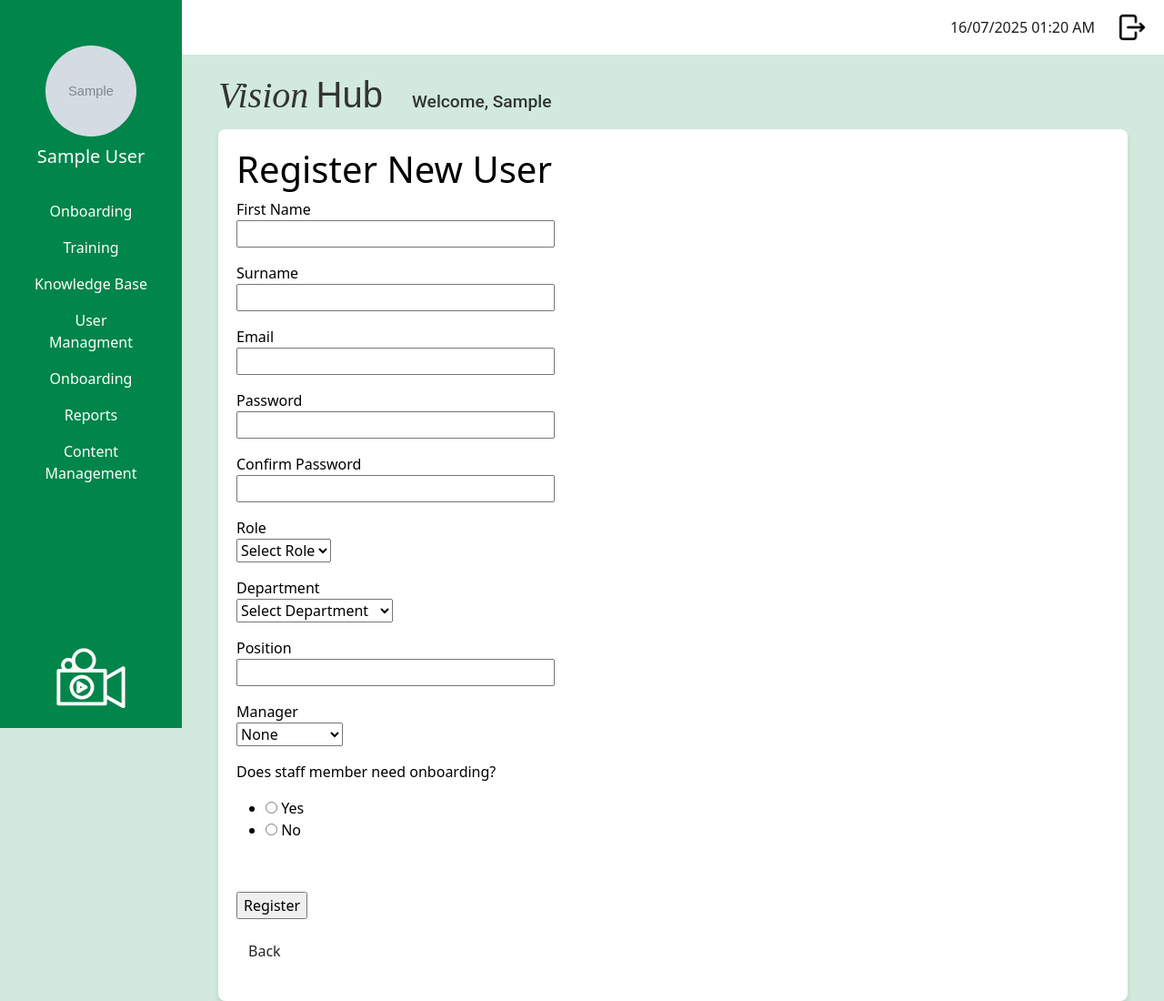
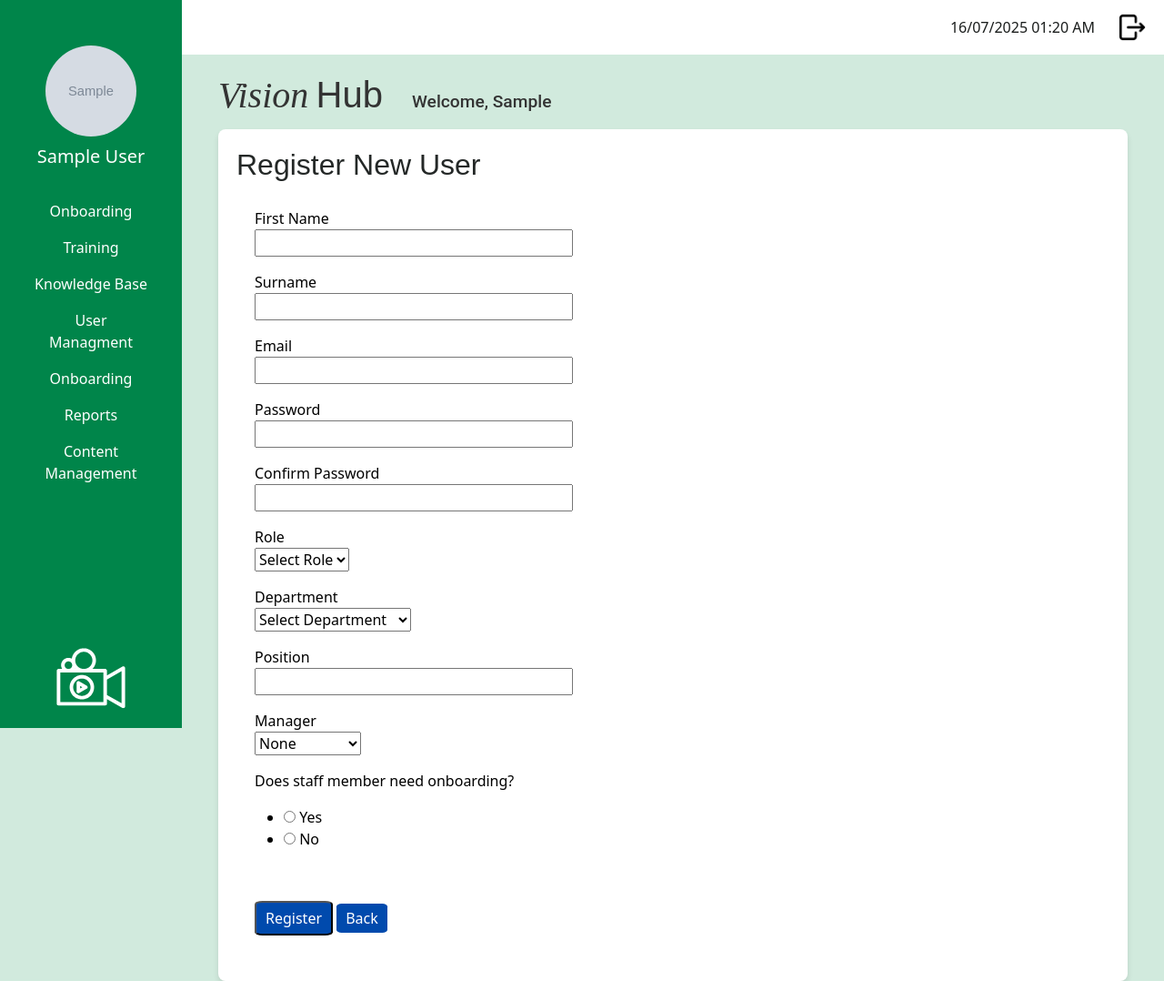
Before and after one commit to Alanna-Mc/vision-hub, a Flask app: page /admin/register in a window 1280 px wide. Shown: the whole page at 91% size. After the commit the page ends 1078 px from the top, so only its background shows below. Run offline with Flask 3, Linux system fonts and the light colour scheme; a user stored in the database is signed in; tables that the repository leaves empty hold one stand-in row (values such as "Sample post"); grey boxes marked "Sample" are stand-in pictures; some libraries are stand-ins or nearby versions.

Commit message:
Updated styling for creating a new user

```diff
--- a/app/static/css/stylesheet.css
+++ b/app/static/css/stylesheet.css
@@ -124,6 +124,13 @@
     color: #242827;
 }
 
+/* --------------------------------------- Form Styling --------------------------------------- */
+
+.form-container {
+    padding: 20px;
+
+}
+
 /* ------------------------------------- Training Styling ------------------------------------- */
 
 .video-container {
@@ -236,11 +243,18 @@
     margin-bottom: 10px;
 }
 
+.button-container-form {
+    display: inline-block;
+    margin-bottom: 10px;
+    margin-top: 0px;
+}
+
 .btn-view-details {
     color: #333;
 }
 
 /* ----------------------------------- Login Page Styling ------------------------------------- */
+
 body.login-page {
     background-color: #ffff;
     display: flex;
@@ -270,7 +284,7 @@
 .loginTextHeader {
     text-align: center;
     margin-bottom: 20px;
-    font-weight:lighter; /* Make the text bold */
+    font-weight:lighter;
 }
 
 .login-enter-details {
--- a/app/templates/admin/createUser.html
+++ b/app/templates/admin/createUser.html
@@ -1,7 +1,8 @@
 {% extends "base.html" %}
 
 {% block content %}
-    <h1>Register New User</h1>
+    <h1 class = "page-title">Register New User</h1>
+    <div class="form-container">
     <form action="" method="post">
         {{ form.hidden_tag() }}
 
@@ -95,13 +96,11 @@
             {% endfor %}
         </p>
 
-
-        <!-- Submit Button -->
-        <p>{{ form.submit() }}</p>
-
-         <!-- Back Button -->
-        <p>
-            <a href="{{ url_for('manage_users') }}" class="btn">Back</a>
-        </p>
+         <!-- Buttons -->
+        <div class="button-container-form">
+            {{ form.submit(class_="dark-blue-button") }}
+            <a href="{{ url_for('manage_users') }}" class="dark-blue-button">Back</a>
+        </div>
+    </div>
     </form>
 {% endblock %}
```
